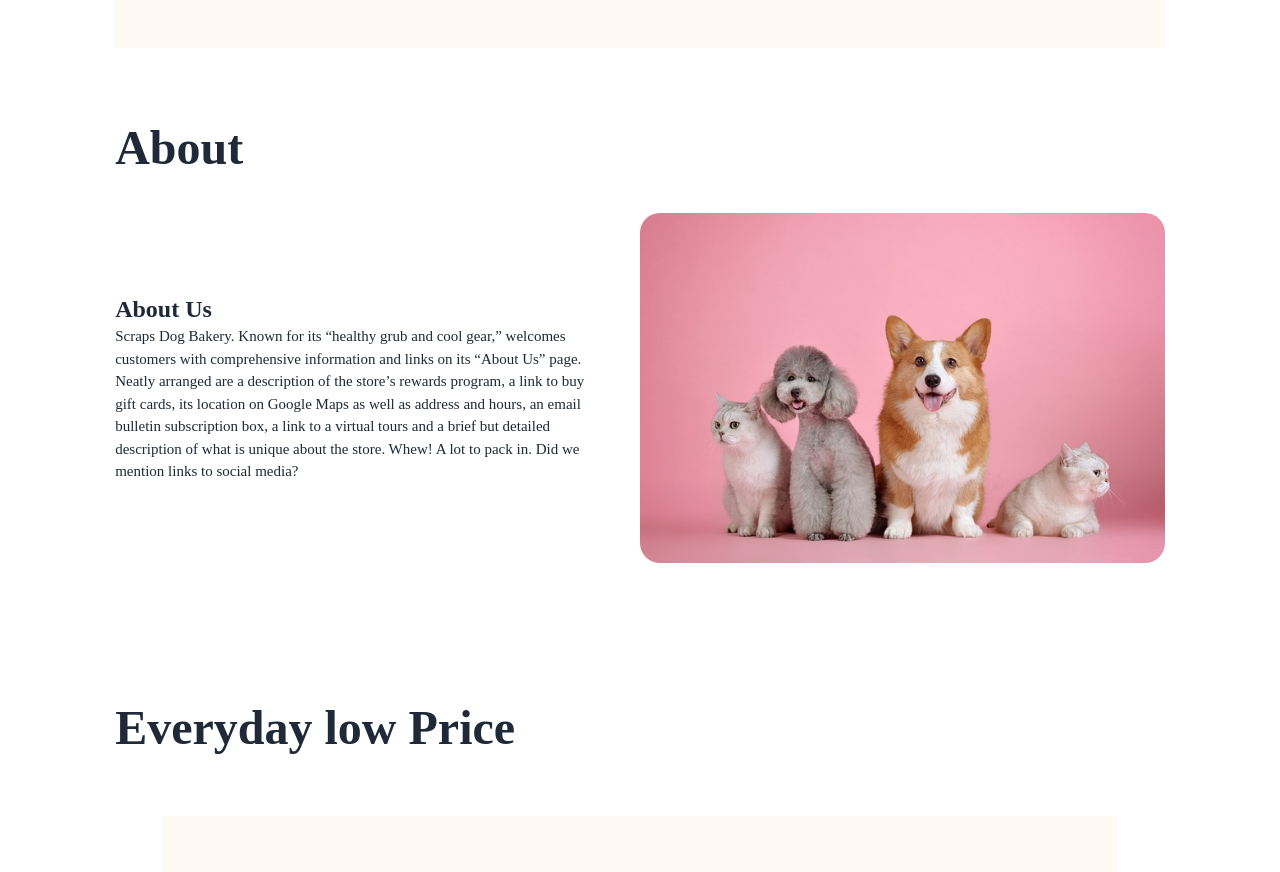
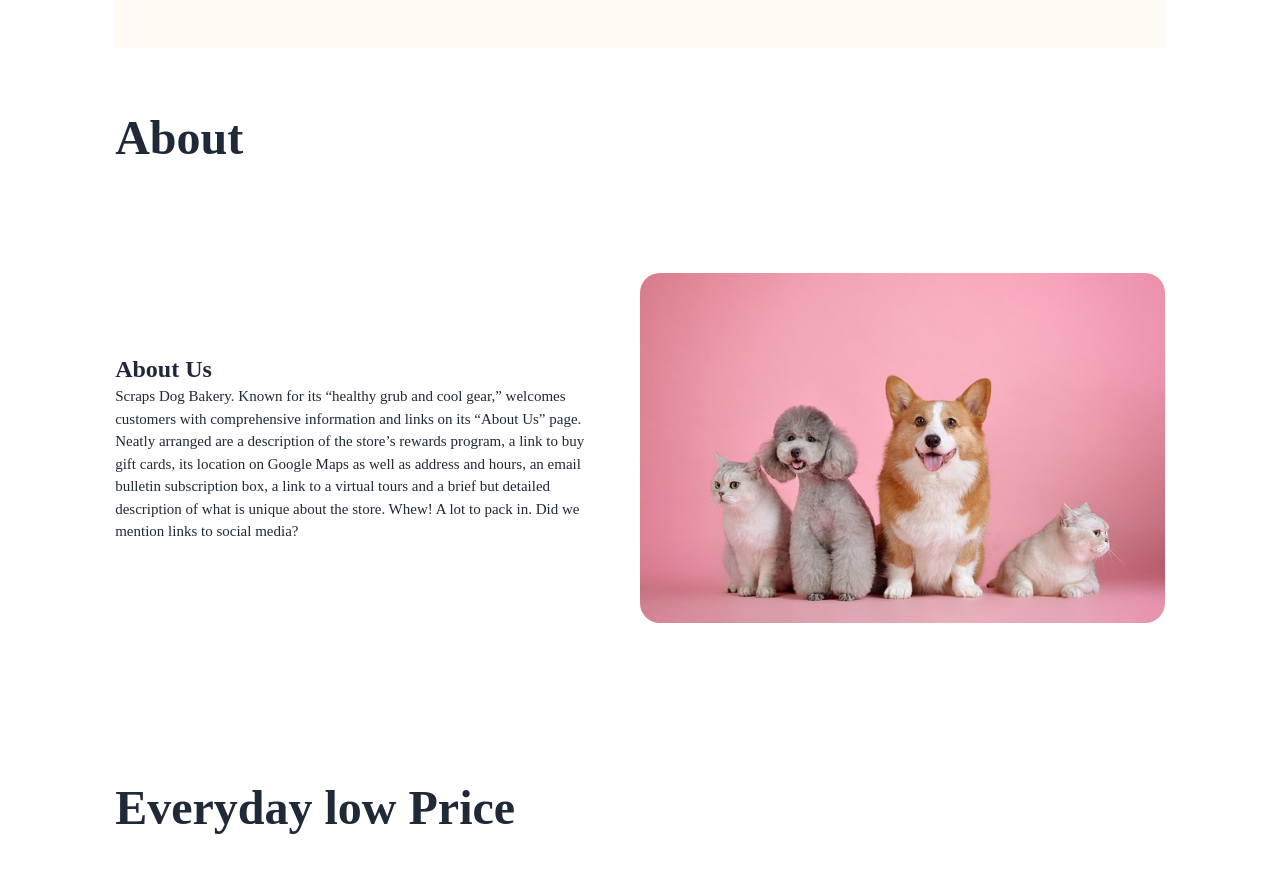
Before and after one commit to Nurhassan45/P-H-Asignment-3, a plain HTML site: page index.html in a window 1280 px wide. Shown: the part 1674-2546 px from the top of the page. Drawn offline with nearby package versions, Linux system fonts and the light colour scheme; a web font is replaced by a local one.

Commit message:
alhamdulliah

```diff
--- a/index.html
+++ b/index.html
@@ -291,9 +291,9 @@
             </div>
             </section>
             <!-- About Us -->
-            <h1 class="text-2xl  lg:text-5xl font-bold py-4 mt-[60px]">About</h1>
+            <h1 class="text-2xl  lg:text-5xl font-bold py-4 md:my-[50px]">About</h1>
 
-            <section class="about h-[50vh] flex flex-col justify-between items-center gap-4  md:flex-row mb-[100px]">
+            <section class="about h-[55vh] md:50vh flex flex-col md:justify-between md:items-center gap-4  md:flex-row mb-[100px]">
             <div class="left md:w-[45%] ">
                 <h1 class="text-2xl font-bold">About Us</h1>
                 <p class=" text-[15px]  ">Scraps Dog Bakery. Known for its “healthy grub and cool gear,” welcomes customers with comprehensive information and links on its “About Us” page. Neatly arranged are a description of the store’s rewards program, a link to buy gift cards, its location on Google Maps as well as address and hours, an email bulletin subscription box, a link to a virtual tours and a brief but detailed description of what is unique about the store. Whew! A lot to pack in. Did we mention links to social media?</p>
```
